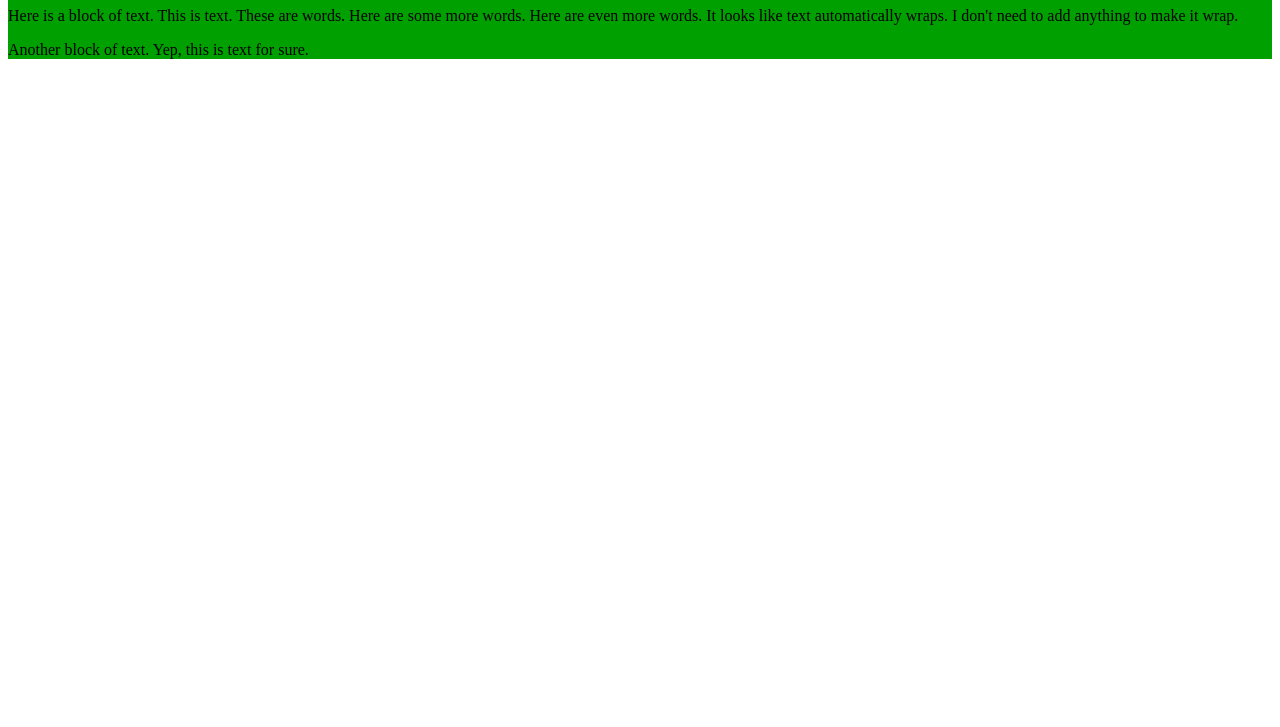
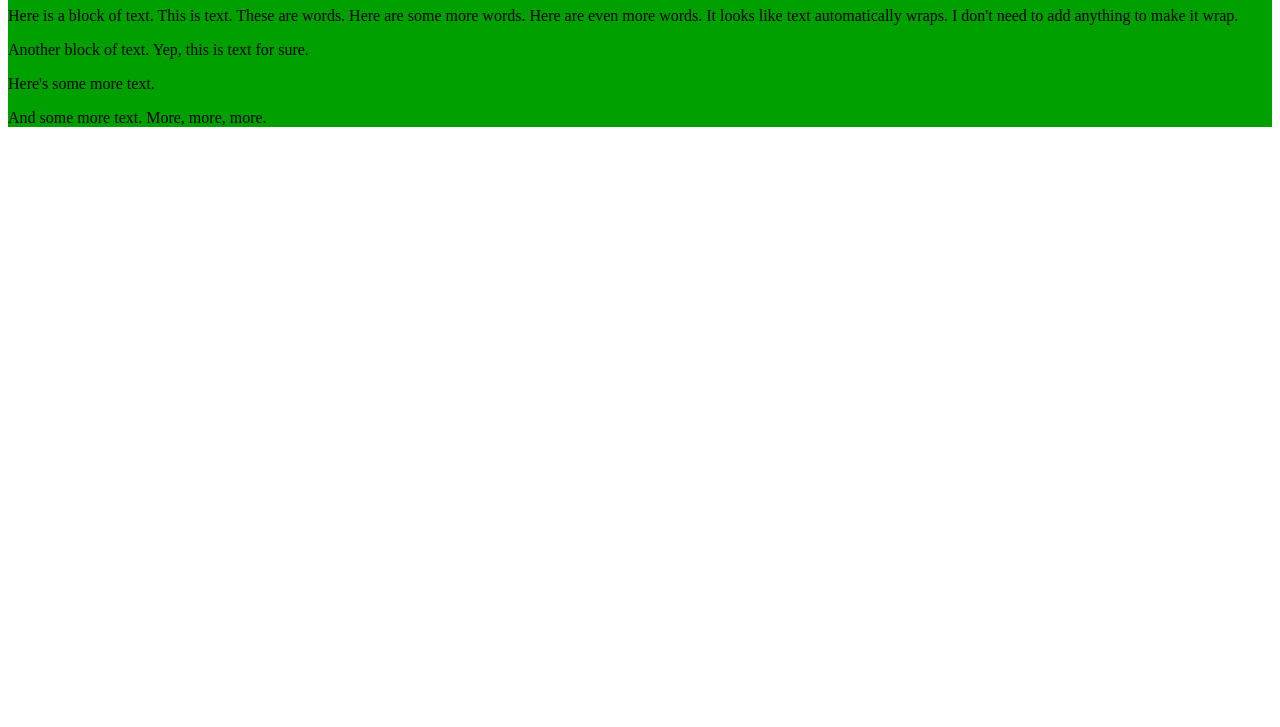
Before and after one commit to chasecedarcity/chasecedarcity.github.io, a plain HTML site: page LinkTest.html in a window 1280 px wide. Shown: the part 73-800 px from the top of the page. Drawn offline with Linux system fonts and the light colour scheme.

Commit message:
Update LinkTest.html

```diff
--- a/LinkTest.html
+++ b/LinkTest.html
@@ -19,7 +19,9 @@
   <p></p>
   <p>Another block of text. Yep, this is text for sure.</p>
   <p></p>
-  <p>
+  <p>Here's some more text.</p>
+  <p></p>
+  <p>And some more text. More, more, more.</p>
   </div>
 </body>
 
```
